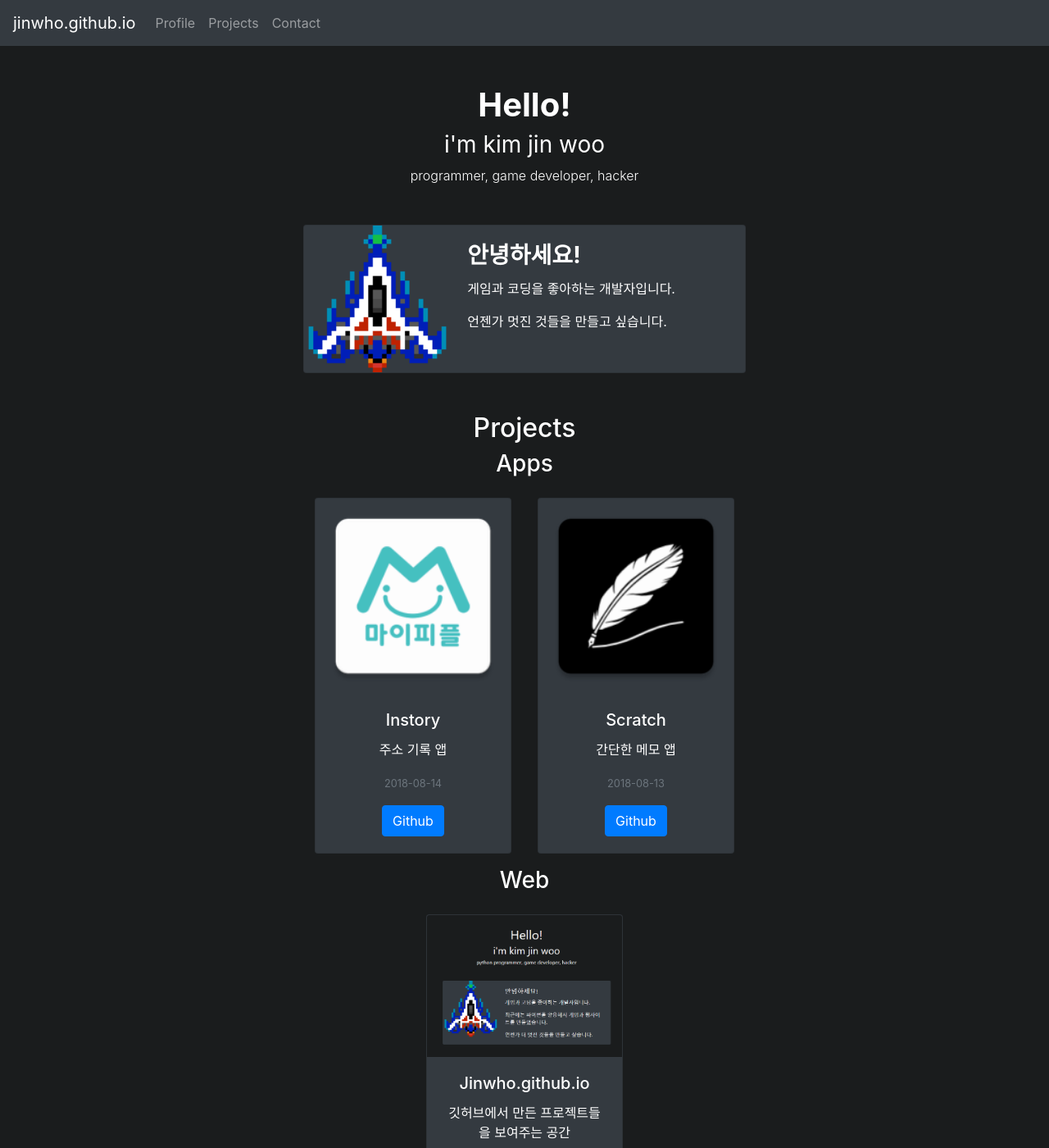
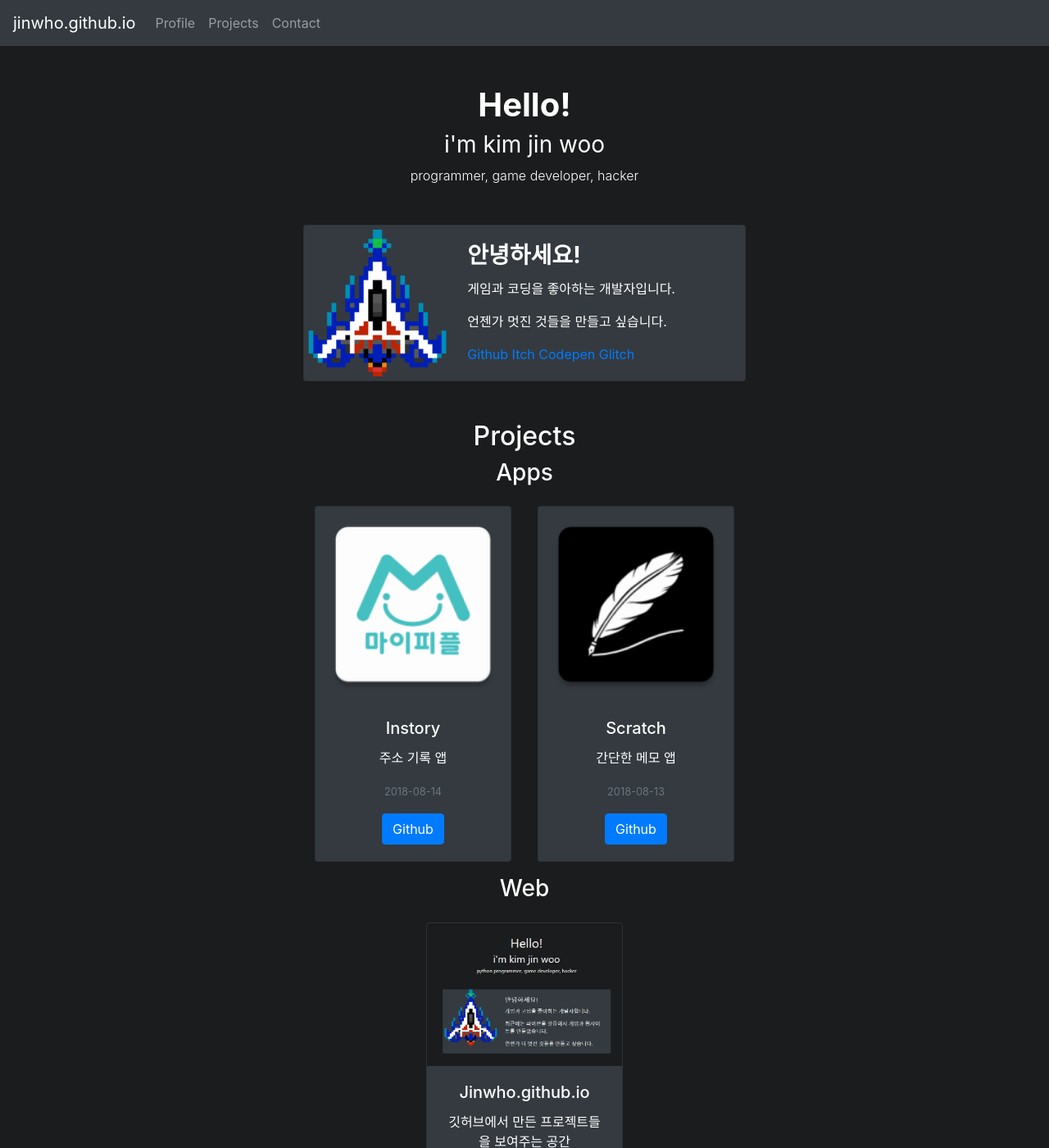
Before and after one commit to jinwho/jinwho.github.io, a Jekyll site: the page built from index.html, in a window 1280 px wide and 1400 px high. Shown: the whole window at 82% size. Built offline with Jekyll 4.4.1, drawn with Linux system fonts in a browser that asks for light colours; some of the changed text lies outside the part shown.

Commit message:
change profile

```diff
--- a/_config.yml
+++ b/_config.yml
@@ -1,4 +1,10 @@
 permalink: /:categories/:title/
-email: jinwho@tuta.io
+email: shovelcode@gmail.com
 author: kim jin woo
+
+github : https://github.com/jinwho
+itch : https://jinwho.itch.io/
+codepen : https://codepen.io/jinwho/
+glitch : https://glitch.com/@jinwho
+
 profile_image: /assets/img/profile.png
--- a/_layouts/home.html
+++ b/_layouts/home.html
@@ -18,6 +18,8 @@ layout: default
         <h3 class="card-title font-weight-bold">안녕하세요!</h3>
         <p class="card-text">게임과 코딩을 좋아하는 개발자입니다.</p>
         <p class="card-text">언젠가 멋진 것들을 만들고 싶습니다.</p>
+        <p class="card-text"><a href="{{ site.github }}">Github</a> <a href="{{ site.itch }}">Itch</a>
+          <a href="{{ site.codepen }}">Codepen</a> <a href="{{ site.glitch }}">Glitch</a></p>
       </div>
     </div>
   </div>
```
Also changed, not shown: README.md.
